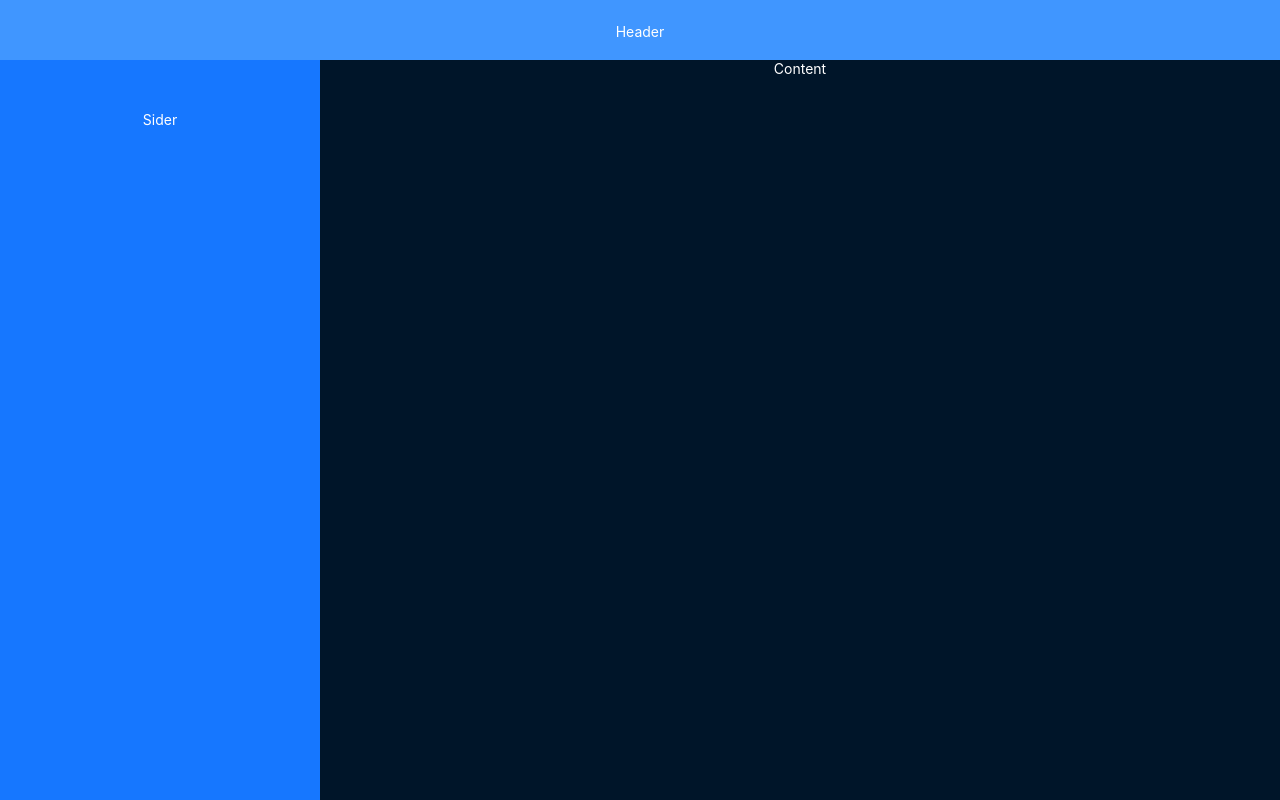
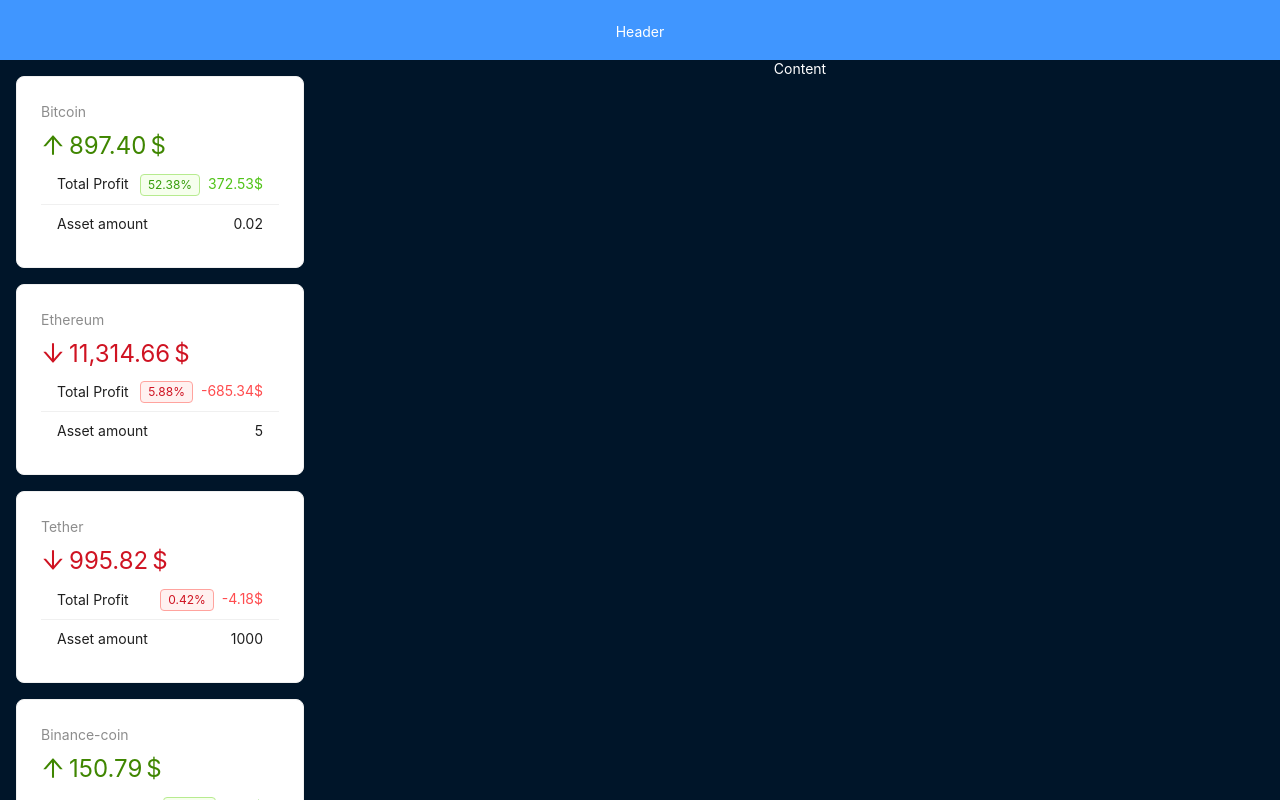
Before and after one commit to NikitaSipeykin/react-crypto-initial, a React (Vite) app: page / in a window 1280 px wide. Shown: the top 800 px of the page. Built offline with nearby package versions, Linux system fonts and the light colour scheme.

Commit message:
Add side bar

```diff
--- /dev/null
+++ b/src/api.js
@@ -0,0 +1,17 @@
+import { cryptoAssets, cryptoData } from "./data";
+
+export function fakeFetchCrypto() {
+  return new Promise((resolve) => {
+    setTimeout(() => {
+      resolve(cryptoData);
+    }, 2000);
+  });
+}
+
+export function fetchAssets() {
+  return new Promise((resolve) => {
+    setTimeout(() => {
+      resolve(cryptoAssets);
+    }, 2000);
+  });
+}
--- a/src/components/layout/AppHeader.jsx
+++ b/src/components/layout/AppHeader.jsx
@@ -9,6 +9,6 @@
   backgroundColor: '#4096ff',
 };
 
-export default function AppHeader(){
-  return(<Layout.Header style={headerStyle}>Header</Layout.Header>)
+export default function AppHeader() {
+  return (<Layout.Header style={headerStyle}>Header</Layout.Header>)
 }
--- a/src/components/layout/AppSider.jsx
+++ b/src/components/layout/AppSider.jsx
@@ -1,17 +1,83 @@
-import { Layout } from 'antd';
+import { Layout, Card, Statistic, List, Typography, Spin, Tag } from 'antd';
+import { ArrowDownOutlined, ArrowUpOutlined } from '@ant-design/icons';
+import { useEffect, useState } from 'react';
+import { fakeFetchCrypto, fetchAssets } from '../../Api';
+import { capitalise, persentDifference } from '../../utils';
+
 
 const siderStyle = {
-  textAlign: 'center',
-  lineHeight: '120px',
-  color: '#fff',
-  backgroundColor: '#1677ff',
-};
+  padding: '1rem',
+}
 
+export default function AppSider() {
+  const [loading, setLoading] = useState(false)
+  const [crypto, setCrypto] = useState([])
+  const [assets, setAssets] = useState([])
 
-export default function AppSider(){
+  useEffect(() => {
+    async function preload() {
+      setLoading(true)
+      const { result } = await fakeFetchCrypto()
+      const assets = await fetchAssets()
+
+      setAssets(assets.map(asset => {
+        const coin = result.find(coin => coin.id === asset.id)
+        return {
+          grow: asset.price < coin.price,
+          growPercent: persentDifference(asset.price, coin.price),
+          totalAmount: asset.amount * coin.price,
+          totalProfit: asset.amount * coin.price - asset.amount * asset.price,
+          ...asset
+        }
+      }))
+      setCrypto(result)
+      setLoading(false)
+    }
+    preload()
+  }, [])
+
+  if (loading) {
+    return <Spin fullscreen />
+  }
+
   return (
     <Layout.Sider width="25%" style={siderStyle}>
-          Sider
-        </Layout.Sider>
+      {assets.map(asset => (
+        <Card key={asset.id} style={{ marginBottom: '1rem' }}>
+          <Statistic
+            title={capitalise(asset.id)}
+            value={asset.totalAmount}
+            precision={2}
+            valueStyle={{ color: asset.grow ? '#3f8600' : '#cf1322' }}
+            prefix={asset.grow ? <ArrowUpOutlined /> : <ArrowDownOutlined />}
+            suffix="$"
+          />
+          <List
+            dataSource={[
+              { title: 'Total Profit', value: asset.totalProfit, withTag: true },
+              { title: 'Asset amount', value: asset.amount, isPlain: true },
+              // { title: 'Difference', value: asset.growPercent },
+            ]}
+            size='small'
+            renderItem={item => (
+              <List.Item>
+                <span>{item.title}</span>
+                <span>
+                  {item.withTag && <Tag color={asset.grow ? 'green' : 'red'}>
+                    {asset.growPercent}%
+                  </Tag>}
+                  {item.isPlain && item.value}
+                  {!item.isPlain && (
+                    <Typography.Text type={asset.grow ? 'success' : 'danger'}>
+                      {item.value.toFixed(2)}$
+                    </Typography.Text>
+                  )}
+                </span>
+              </List.Item>
+            )}
+          />
+        </Card>
+      ))}
+    </Layout.Sider>
   )
 }
--- a/src/data.js
+++ b/src/data.js
@@ -622,4 +622,22 @@
     price: 2400,
     date: new Date(),
   },
+  {
+    id: 'tether',
+    amount: 1000,
+    price: 1,
+    date: new Date(),
+  },
+  {
+    id: 'binance-coin',
+    amount: 0.5,
+    price: 300,
+    date: new Date(),
+  },
+  {
+    id: 'solana',
+    amount: 10,
+    price: 90,
+    date: new Date(),
+  },
 ]
--- /dev/null
+++ b/src/utils.js
@@ -0,0 +1,7 @@
+export function persentDifference(a, b) {
+  return +(100 * Math.abs(a - b) / ((a + b) / 2)).toFixed(2);
+}
+
+export function capitalise(str){
+  return str.charAt(0).toUpperCase() + str.slice(1);
+}
```
Also changed, not shown: src/App.jsx (indentation only).
